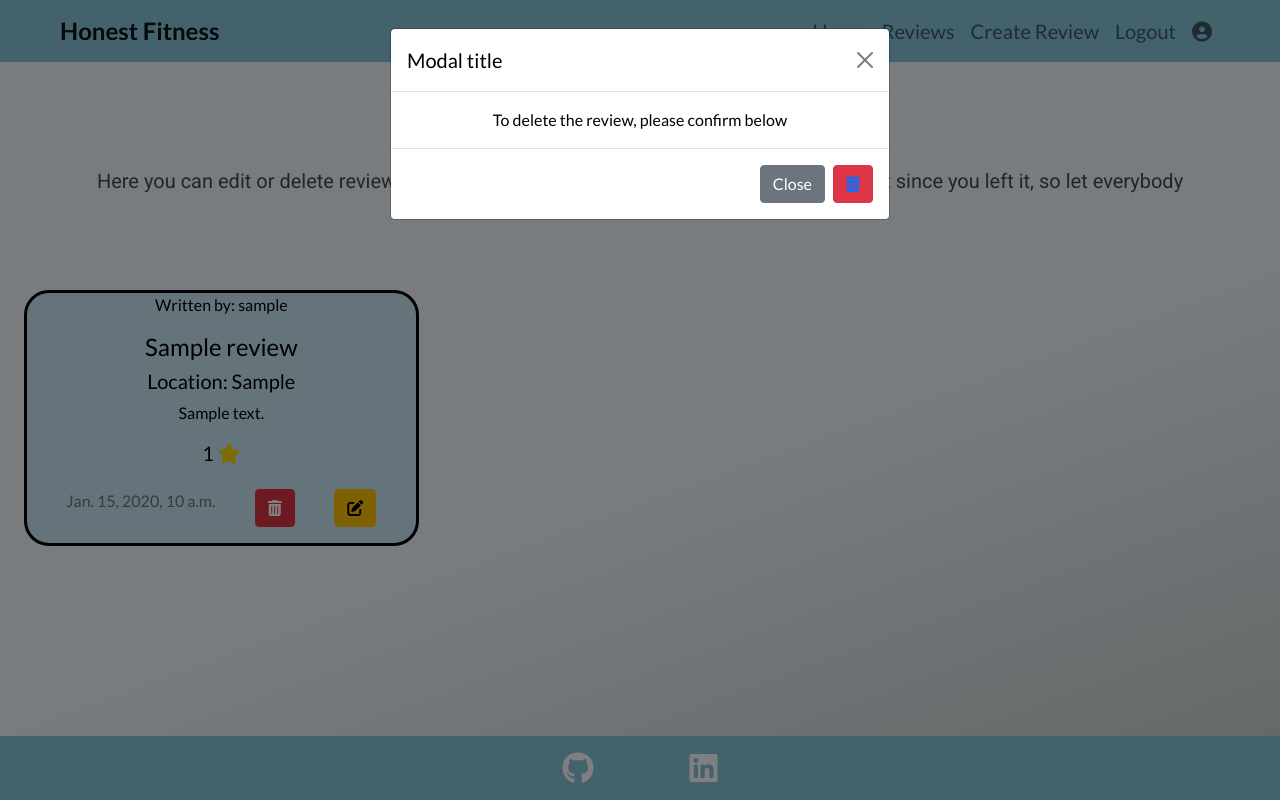
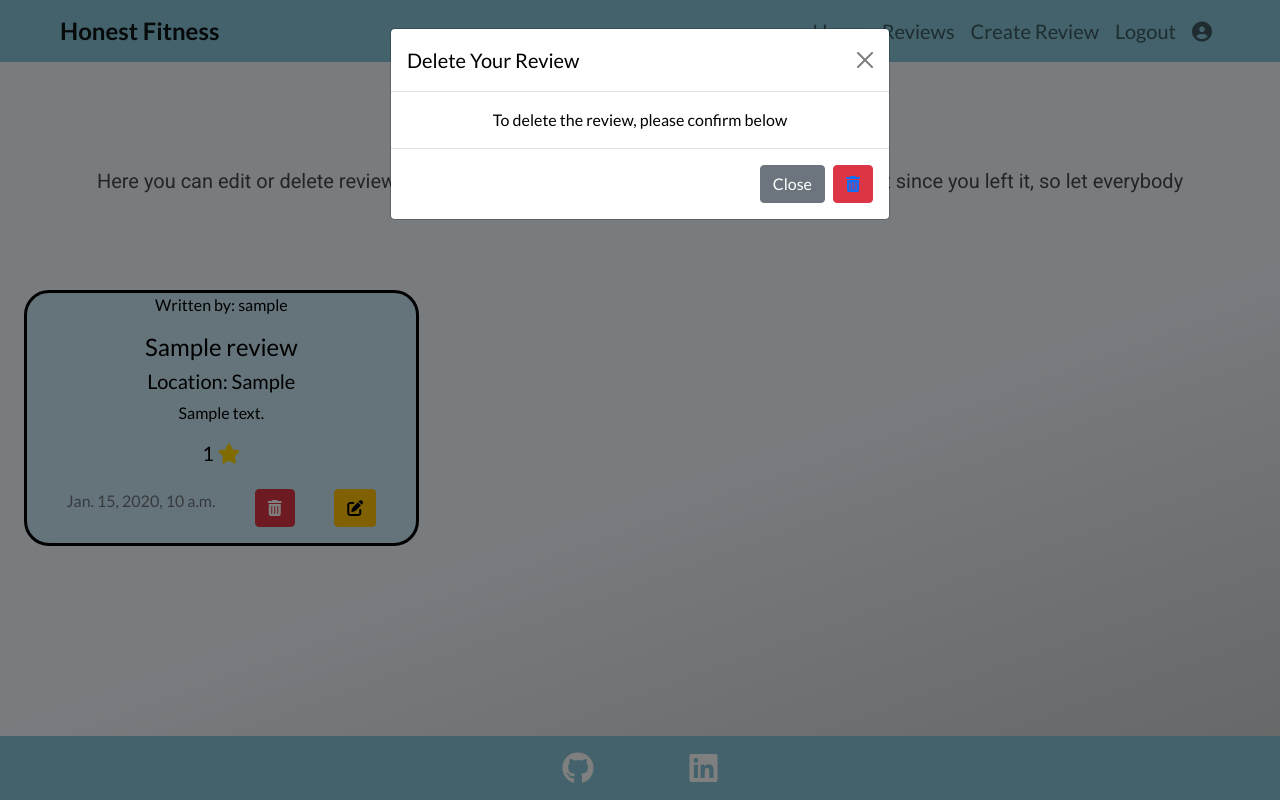
Before and after one commit to StephenKennyGains/HonestFitness, a Django app: page /manageprofile/profile/ in a window 1280 px wide, after a click that opens the changed part. Run offline with Django 3.2, Linux system fonts and the light colour scheme; a user stored in the database is signed in; tables that the repository leaves empty hold one stand-in row (values such as "Sample post"); some libraries are stand-ins or nearby versions.

```diff
--- a/manageprofile/views.py
+++ b/manageprofile/views.py
@@ -46,4 +46,6 @@ class DeleteReviewView(DeleteView):
 
         review_delete = Review.objects.get(id=id)
         review_delete.delete()
+        messages.error(request,
+                        "Deletion Completion!")
         return HttpResponseRedirect(reverse("profile"))
--- a/review/views.py
+++ b/review/views.py
@@ -65,6 +65,8 @@ class CreateReview(View):
                 post.author = request.user
                 post.user = request.user
                 post.save()
+                messages.success(request,
+                                 "You successfully posted a review")
             return HttpResponseRedirect(reverse("review"))
 
 
@@ -89,12 +91,9 @@ class UpdateReview(View):
 
         if form.is_valid():
                 obj = form.save(commit=False)
-
                 obj.save()
-
                 messages.success(request,
                                  "You successfully updated the review")
-
                 return HttpResponseRedirect(reverse("review"))
 
         else:
--- a/templates/profile.html
+++ b/templates/profile.html
@@ -50,7 +50,7 @@
                             <div class="modal-dialog">
                             <div class="modal-content">
                                 <div class="modal-header">
-                                <h5 class="modal-title" id="exampleModalLabel">Modal title</h5>
+                                <h5 class="modal-title" id="exampleModalLabel">Delete Your Review</h5>
                                 <button type="button" class="btn-close" data-bs-dismiss="modal" aria-label="Close"></button>
                                 </div>
                                 <div class="modal-body">
@@ -75,7 +75,7 @@
                             <div class="modal-dialog">
                             <div class="modal-content">
                                 <div class="modal-header">
-                                <h5 class="modal-title" id="updateModalLabel">Modal title</h5>
+                                <h5 class="modal-title" id="updateModalLabel">Edit Your Review</h5>
                                 <button type="button" class="btn-close" data-bs-dismiss="modal" aria-label="Close"></button>
                                 </div>
                                 <div class="modal-body">
```
